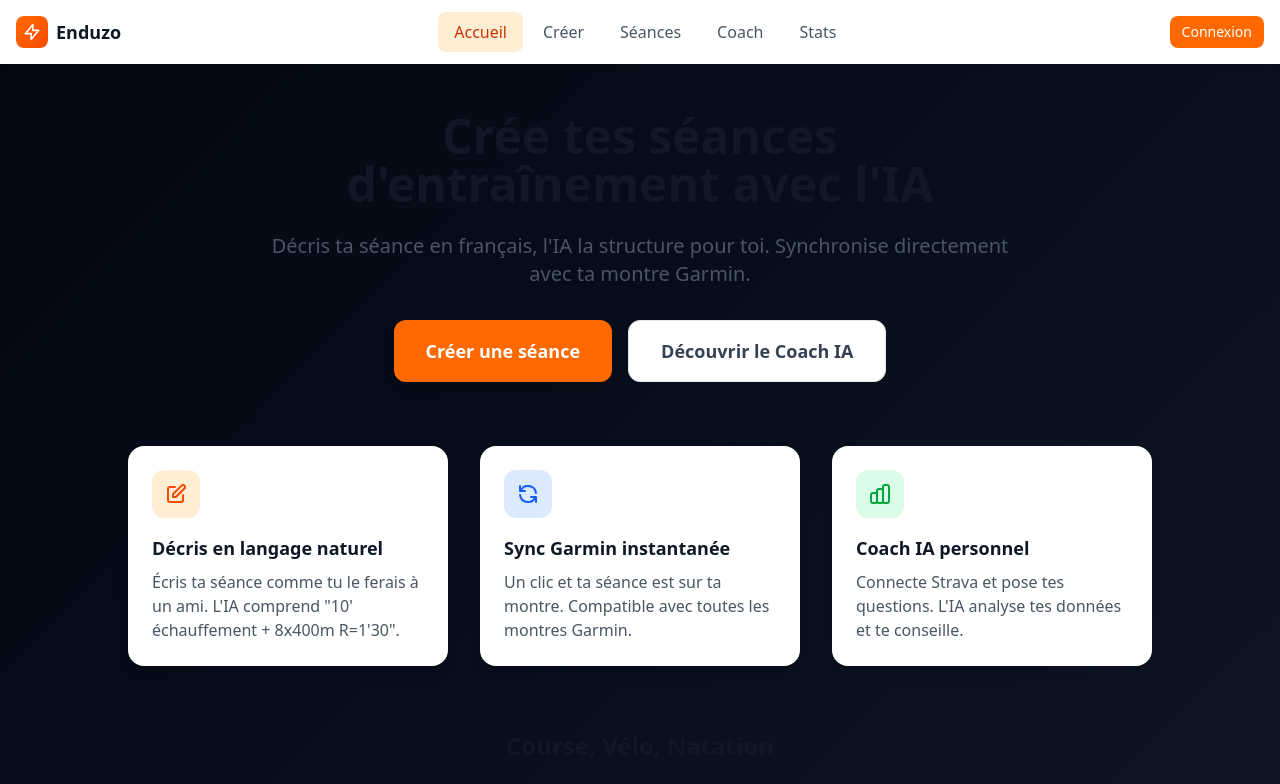
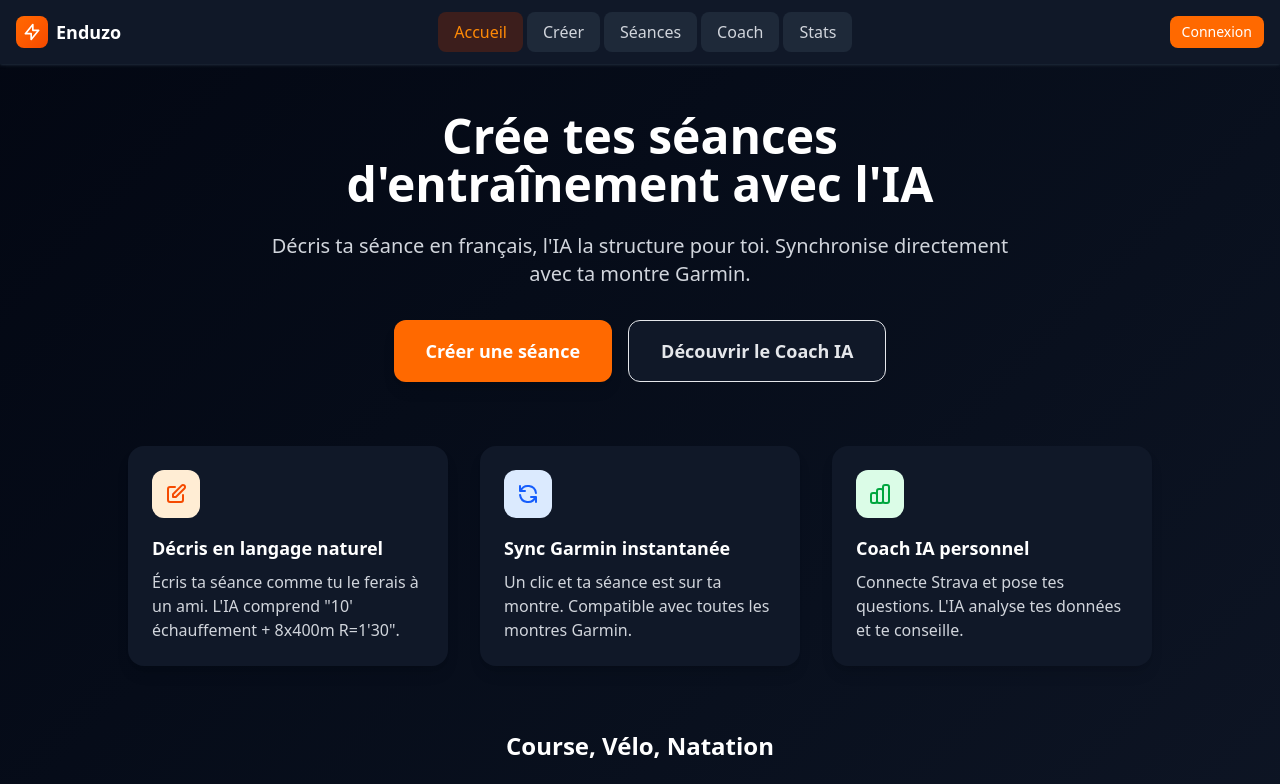
Before and after one commit to guillaumelebreton2/workout-builder, a React (Vite) app: page / in a window 1280 px wide. Shown: the top 784 px of the page. Built offline with nearby package versions, Linux system fonts and the light colour scheme; no server answers.

Commit message:
Fix dark mode

```diff
--- a/index.html
+++ b/index.html
@@ -1,5 +1,5 @@
 <!doctype html>
-<html lang="fr">
+<html lang="fr" class="dark">
   <head>
     <meta charset="UTF-8" />
     <meta name="robots" content="noindex, nofollow">
--- a/src/index.css
+++ b/src/index.css
@@ -1,4 +1,6 @@
 @import "tailwindcss";
+
+@custom-variant dark (&:where(.dark, .dark *));
 
 :root {
   color-scheme: light;
```
